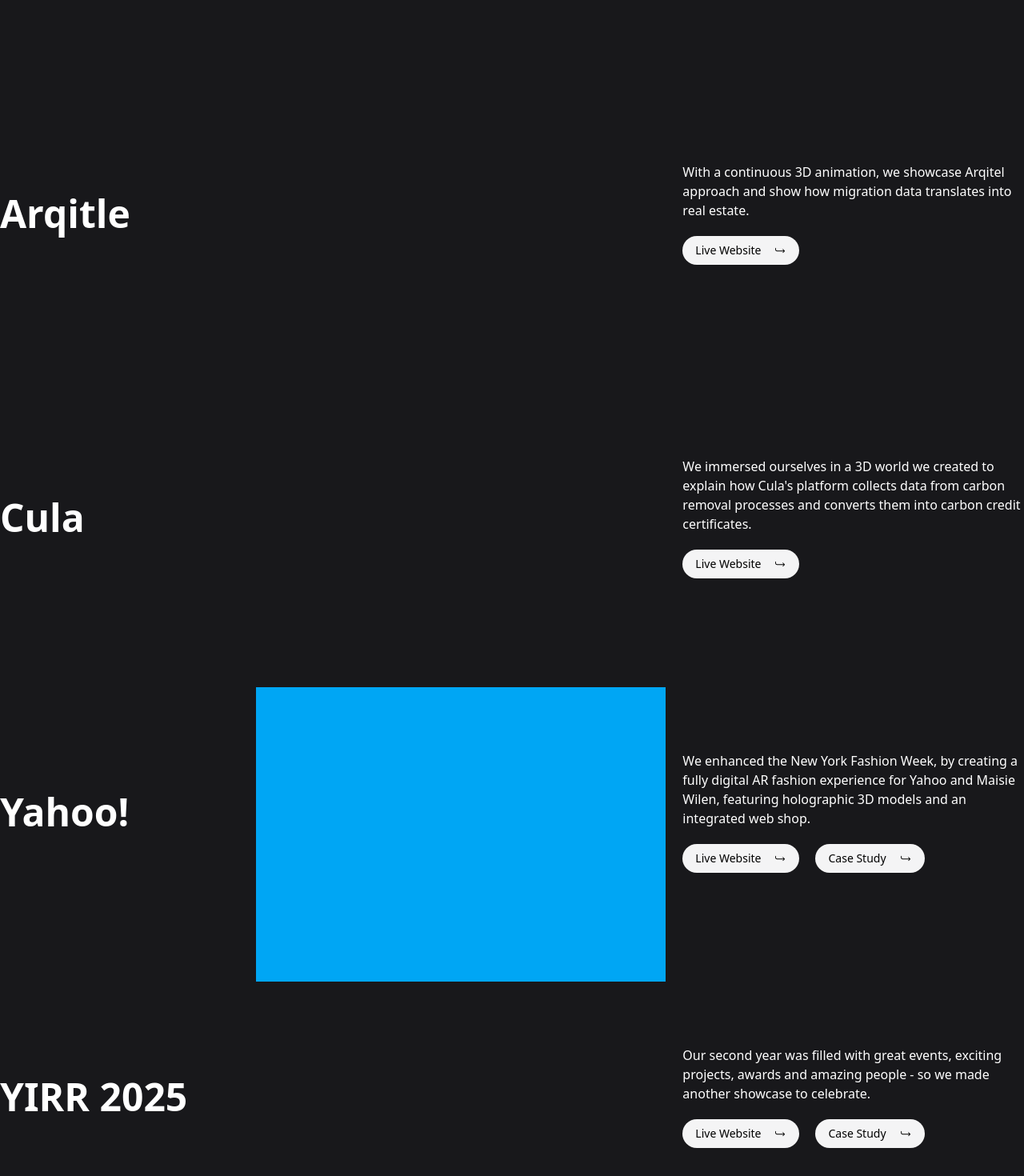
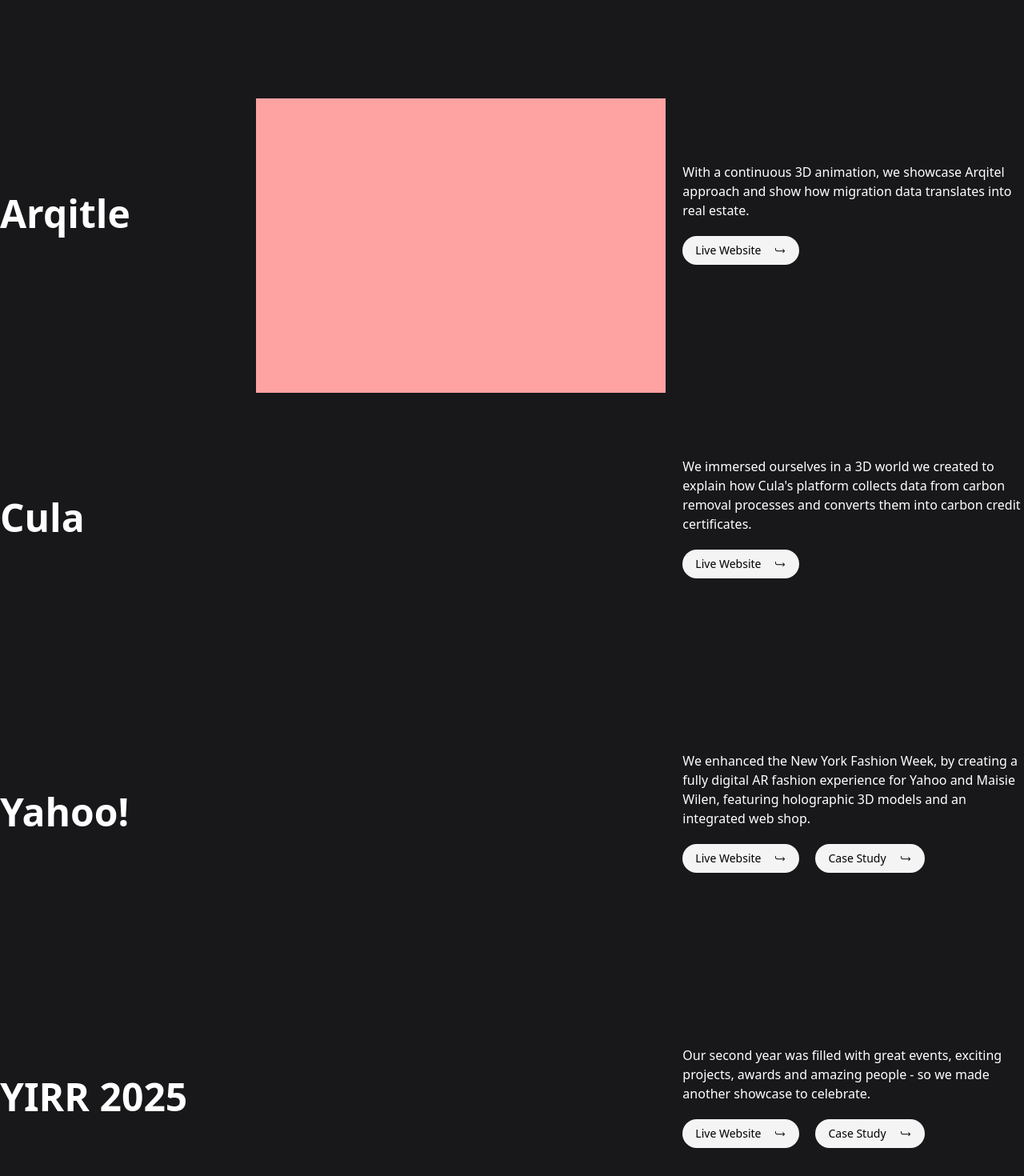
Before and after one commit to Inshalmunaf/Refokus-Clone-, a React (Vite) app: page / in a window 1280 px wide. Shown: the part 1120-2590 px from the top of the page at 80% size. Built offline with nearby package versions, Linux system fonts and the light colour scheme.

Commit message:
Project box animation part 2 updated

```diff
--- a/src/App.jsx
+++ b/src/App.jsx
@@ -11,8 +11,10 @@
 
 
 function App() {
+
   const locomotiveScroll = new LocomotiveScroll();
   return (
+
     <div className='w-full h-full bg-zinc-900 text-white font-satoshi'>
       <Navbar />
       <Work />
--- a/src/components/Product.jsx
+++ b/src/components/Product.jsx
@@ -1,9 +1,9 @@
 import React from 'react'
 import Button from './Button'
 
-function Product({ product }) {
+function Product({ product ,mover,count }) {
     return (
-        <div className="w-full pt-20 h-[23rem] text-white">
+        <div onMouseEnter={()=>mover(count)}  className="w-full pt-20 h-[23rem] text-white">
 
             <div className='relative max-w-screen-xl mx-auto flex items-center justify-between'>
                 <h1 className='text-5xl capitalize font-semibold'>{product.title}</h1>
--- a/src/components/Products.jsx
+++ b/src/components/Products.jsx
@@ -1,6 +1,6 @@
 import React, { useState } from 'react'
 import Product from './Product'
-import { motion } from "motion/react"
+import { motion } from "framer-motion"
 
 function Products() {
   var product = [
@@ -11,18 +11,56 @@
     { title: "Maniv", description: "A global early-stage venture fund partnering with founders to advance cleaner, safer, and more sustainable movement of people and goods.", live: true, case: false },
   ]
 
-  const [pos, setPos] = useState(46)
+  const [pos, setPos] = useState(0)
+  const mover = (val) => {
+    console.log(val)
+    setPos(val * 23)
+  }
 
   return (
     <div className='relative mt-32 '>
       {product.map((elem, index) => {
-        return <Product key={index} product={elem} />
+        return <Product key={index} product={elem} mover={mover} count={index} />
       })}
       <div className="w-full h-full absolute top-0  pointer-events-none">
         <motion.div
           initial={{ y: pos }}
-          animate={{ y: pos + `rem` }}
-          className=" window absolute w-[32rem] h-[23rem] bg-sky-500 left-[25%] overflow-hidden ">
+          animate={{ y: pos + "rem" }}
+          transition={{ ease: [0.83, 0, 0.17, 1], duration: .6 }}
+          className=" window absolute w-[32rem] h-[23rem] bg-sky-600 left-[25%] overflow-hidden ">
+          <motion.div
+            animate={{ y: -pos + `rem` }}
+            className="w-full h-full  bg-red-300">
+          </motion.div>
+
+          <motion.div
+            animate={{ y: -pos + `rem` }}
+            transition={{ ease: [0.83, 0, 0.17, 1], duration: .66}}
+            className="w-full h-full  bg-red-500">
+
+          </motion.div>
+
+          <motion.div
+            animate={{ y: -pos + `rem` }}
+            transition={{ ease: [0.83, 0, 0.17, 1], duration: .6 }}
+            className="w-full h-full  bg-red-700">
+
+          </motion.div>
+
+          <motion.div
+            animate={{ y: -pos + `rem` }}
+            transition={{ ease: [0.83, 0, 0.17, 1], duration: .6 }}
+            className="w-full h-full  bg-red-900">
+
+          </motion.div>
+
+          <motion.div
+            animate={{ y: -pos + `rem` }}
+            transition={{ ease: [0.83, 0, 0.17, 1], duration: .6 }}
+            className="w-full h-full  bg-red-600">
+
+          </motion.div>
+
         </motion.div>
       </div>
     </div>
```
